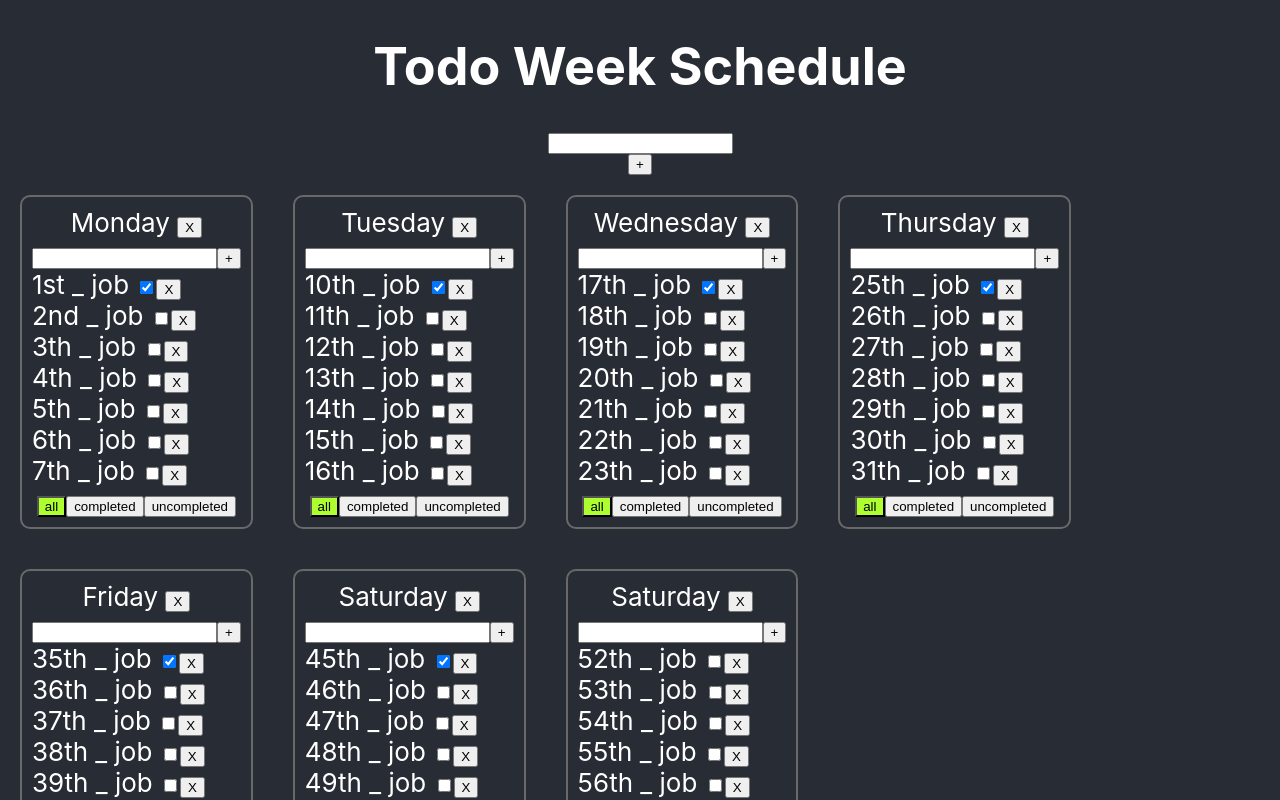
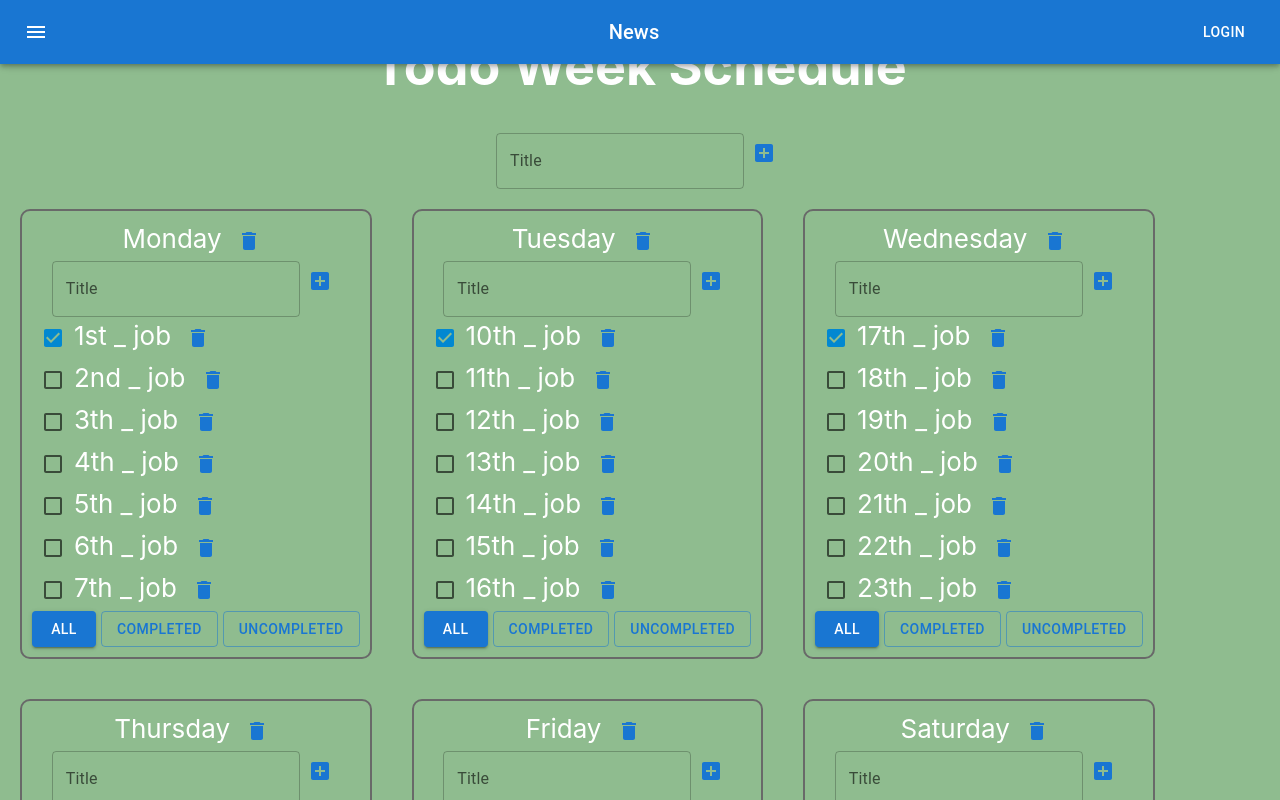
Before and after one commit to AgeevDmitryMinsk/REACT_to-do_schedule_by_day_of_the_week, a React (Create React App) app: page / in a window 1280 px wide. Shown: the top 800 px of the page. Built offline with nearby package versions, Linux system fonts and the light colour scheme.

Commit message:
add material UI Buttons IconButton TextField Checkbox AppBar

```diff
--- a/src/App.css
+++ b/src/App.css
@@ -1,6 +1,7 @@
 .App {
   text-align: center;
-  background-color: #282c34;
+  /*background-color: #282c34;*/
+  background-color: darkseagreen;
   min-height: 100vh;
   display: flex;
   flex-direction: column;
--- a/src/App.tsx
+++ b/src/App.tsx
@@ -3,6 +3,7 @@ import './App.css';
 import {v1} from "uuid";
 import TodoList from "./TodoList";
 import AddItemForm from "./components/AddItemForm";
+import ButtonAppBar from "./components/ButtonAppBar";
 
 export type tasksType = {
 	id: string
@@ -25,7 +26,7 @@ function App() {
 	const wednesdayID = `wednesdayID___v1()_with_localStarage`//v1()
 	const thursdayID = `thursdayID___v1()_with_localStarage`//v1()
 	const fridayID = `fridayID___v1()_with_localStarage`//v1()
-	const saturdayID =`saturdayID___v1()_with_localStarage`// v1()
+	const saturdayID = `saturdayID___v1()_with_localStarage`// v1()
 	const sundayID = `sundayID___v1()_with_localStarage`//v1()
 
 
@@ -118,22 +119,21 @@ function App() {
 	}
 
 
-
-	useEffect(()=>{
+	useEffect(() => {
 		let tasksTakenFromLocalStorageString = localStorage.getItem('tasksLocalStorage')
 		if (tasksTakenFromLocalStorageString) {
 			let parsedtasksObject = JSON.parse(tasksTakenFromLocalStorageString)
 
-				console.log(parsedtasksObject)
-				setTasks(parsedtasksObject)
+			console.log(parsedtasksObject)
+			setTasks(parsedtasksObject)
 
 		}
 	}, [])
 
-	useEffect(()=>localStorage.setItem(`tasksLocalStorage`, JSON.stringify(tasks) ), [tasks])
+	useEffect(() => localStorage.setItem(`tasksLocalStorage`, JSON.stringify(tasks)), [tasks])
 
 
-	useEffect(()=>{
+	useEffect(() => {
 		let daysTakenFromLocalStorageString = localStorage.getItem(`daysLocalStorage`)
 		if (daysTakenFromLocalStorageString) {
 			let parsedDaysArray = JSON.parse(daysTakenFromLocalStorageString)
@@ -142,7 +142,7 @@ function App() {
 		}
 	}, [])
 
-	useEffect(()=>localStorage.setItem(`daysLocalStorage`, JSON.stringify(days) ), [days])
+	useEffect(() => localStorage.setItem(`daysLocalStorage`, JSON.stringify(days)), [days])
 
 	function changeTitleStatus(dayID: string, taskID: string, isDoneTask: boolean) {
 		//setTasks([...tasks.map(el => el.id === taskID ? {...el, isDone: !isDoneTask} : el)])
@@ -173,32 +173,38 @@ function App() {
 	}
 
 
-	function addNewTodoList(newTodoListTitle:string) {
+	function addNewTodoList(newTodoListTitle: string) {
 		let newTodoListID = v1()
 		setDays([...days, {id: newTodoListID, title: newTodoListTitle, filter: "all"},])
-		setTasks({...tasks, [newTodoListID]:[]})
+		setTasks({...tasks, [newTodoListID]: []})
 	}
 
-	function onChangeTaskTitle(dayID:string, taskID:string, newTitle:string) {
+	function onChangeTaskTitle(dayID: string, taskID: string, newTitle: string) {
 		console.log(newTitle)
-		setTasks({...tasks, [dayID]: tasks[dayID].map(el => el.id === taskID
+		setTasks({
+			...tasks, [dayID]: tasks[dayID].map(el => el.id === taskID
 				? {...el, title: newTitle}
-				: el)})
+				: el)
+		})
 	}
 
-	function onChangeWeekDayTitle(dayID:string, newWeekDayTitle:string) {
+	function onChangeWeekDayTitle(dayID: string, newWeekDayTitle: string) {
 		console.log(newWeekDayTitle)
-		setDays([...days.map(el=> el.id===dayID
-		?{...el, title: newWeekDayTitle}
-		:el)])
+		setDays([...days.map(el => el.id === dayID
+			? {...el, title: newWeekDayTitle}
+			: el)])
 	}
 
 	return (
 
 		<div className="App">
+			<ButtonAppBar/>
+
 			<h1> Todo Week Schedule</h1>
+			<div>
+				<AddItemForm addItem={addNewTodoList}/>
+			</div>
 
-			<AddItemForm addItem={addNewTodoList}/>
 
 			<div className="days_container">
 				{days.map(el => {
--- a/src/ButtonStatus.tsx
+++ b/src/ButtonStatus.tsx
@@ -1,5 +1,6 @@
 import React from 'react';
 import {tasksValueType} from "./App";
+import {Button} from "@mui/material";
 
 export type ButtonStatusType = {
 	onCLickButtonStatusHandle: (dayID: string, valueB: tasksValueType) => void
@@ -10,30 +11,30 @@ export type ButtonStatusType = {
 export const ButtonStatus: React.FC<ButtonStatusType> =
 	({
 		 onCLickButtonStatusHandle,
-		dayID,
+		 dayID,
 		 filter
 
 	 }) => {
 
-		let ButtonStyleALL = filter === `all` ? `active` : ``
-		let ButtonStyleCompleted = filter === `completed` ? `active` : ``
-		let ButtonStyleUnCompleted = filter === `uncompleted` ? `active` : ``
 
 		return (
 			<div>
 
-				<button onClick={() => onCLickButtonStatusHandle(dayID, `all`)}
-								className={ButtonStyleALL}>
+				<Button onClick={() => onCLickButtonStatusHandle(dayID, `all`)}
+								variant={filter === `all` ? `contained` : "outlined"}
+				>
 					all
-				</button>
-				<button onClick={() => onCLickButtonStatusHandle(dayID, `completed`)}
-								className={ButtonStyleCompleted}>
+				</Button>
+				<Button onClick={() => onCLickButtonStatusHandle(dayID, `completed`)}
+								variant={filter === `completed` ? `contained` : `outlined`}
+								style={{margin:"0 5px"}}
+				>
 					completed
-				</button>
-				<button onClick={() => onCLickButtonStatusHandle(dayID, `uncompleted`)}
-								className={ButtonStyleUnCompleted}>
+				</Button>
+				<Button onClick={() => onCLickButtonStatusHandle(dayID, `uncompleted`)}
+								variant={filter === `uncompleted` ? `contained` : `outlined`}>
 					uncompleted
-				</button>
+				</Button>
 
 			</div>
 		);
--- a/src/EditableSpan.tsx
+++ b/src/EditableSpan.tsx
@@ -1,8 +1,9 @@
 import React, {ChangeEvent, useState} from "react";
+import {TextField} from "@mui/material";
 
 type EditableSpanPropsType = {
 	title: string
-	onChange: (newValue:string)=>void
+	onChange: (newValue: string) => void
 }
 
 export function EditableSpan(props: EditableSpanPropsType) {
@@ -19,17 +20,26 @@ export function EditableSpan(props: EditableSpanPropsType) {
 		props.onChange(title)
 	}
 
-	function onchangeTitleHandler(e:ChangeEvent<HTMLInputElement>) {
+	function onchangeTitleHandler(e: ChangeEvent<HTMLInputElement>) {
 		console.log(e.currentTarget.value)
 		setTitle(e.currentTarget.value)
 	}
 
+	function onKeyPressEnterHandler(e: React.KeyboardEvent<HTMLInputElement>) {
+		if (e.key === `Enter`) {
+			activateViewMode()
+		}
+	}
+
 	return (
 		editMode
-			? <input onBlur={activateViewMode}
-							 value={title}
-							 onChange={onchangeTitleHandler}
-							 autoFocus={true}/>
+			? <TextField variant="filled"
+									 size={"small"}
+									 onBlur={activateViewMode}
+									 onKeyPress={onKeyPressEnterHandler}
+									 value={title}
+									 onChange={onchangeTitleHandler}
+									 autoFocus={true}/>
 			: <span onDoubleClick={activateEditMode}>{props.title} </span>
 	)
 }
--- a/src/TodoList.tsx
+++ b/src/TodoList.tsx
@@ -3,6 +3,9 @@ import {tasksType, tasksValueType} from "./App";
 import {ButtonStatus} from "./ButtonStatus";
 import AddItemForm from "./components/AddItemForm";
 import {EditableSpan} from "./EditableSpan";
+import {Checkbox, IconButton} from "@mui/material";
+import {Delete} from "@mui/icons-material";
+import DeleteIcon from '@mui/icons-material/Delete';
 
 type TodoListType = {
 	weekTitle: string
@@ -62,7 +65,13 @@ const TodoList: React.FC<TodoListType> = ({
 			<div>
 				<EditableSpan title={weekTitle} onChange={onChangeWeekDayTitleHandler}/>
 				{/*{weekTitle}*/}
-				<button onClick={onClickRemoveDayHandler}>X</button>
+				{/*<button onClick={onClickRemoveDayHandler}>X</button>*/}
+
+				<IconButton onClick={onClickRemoveDayHandler} aria-label="delete" size="medium" color={"primary"}>
+					<DeleteIcon />
+				</IconButton>
+
+
 			</div>
 
 			{/*<AddItemForm addItem={addTaskHandler}/>*/}
@@ -97,9 +106,18 @@ const TodoList: React.FC<TodoListType> = ({
 				return (
 					<div key={el.id} className={`tasksStyle`}>
 						{/*<span>{el.title}</span>*/}
+
+						<Checkbox  checked={el.isDone}
+											 onChange={onChangeCheckBoxHandle}
+											 color={"info"}
+						/>
 						<EditableSpan title={el.title} onChange={onChangeTitleHandler}/>
-						<input type="checkbox" checked={el.isDone} onChange={onChangeCheckBoxHandle}/>
-						<button onClick={onClickRemoveHandleButton}>X</button>
+
+
+						<IconButton onClick={onClickRemoveHandleButton} aria-label="delete" size="medium" color={"primary"}>
+							<DeleteIcon />
+						</IconButton>
+
 					</div>
 
 
--- a/src/components/AddItemForm.tsx
+++ b/src/components/AddItemForm.tsx
@@ -1,7 +1,9 @@
 import React, {ChangeEvent, useState} from 'react';
+import {Button, IconButton, TextField} from "@mui/material";
+import {AddBox, Fingerprint} from "@mui/icons-material";
 
 type AddItemFormPropsType = {
-	addItem: (newUnivTitle:string)=>void
+	addItem: (newUnivTitle: string) => void
 }
 
 const AddItemForm: React.FC<AddItemFormPropsType> = ({addItem}) => {
@@ -24,7 +26,7 @@ const AddItemForm: React.FC<AddItemFormPropsType> = ({addItem}) => {
 		let title = e.currentTarget.value
 		setTitle(title)
 		if (title === ``) {
-			setError(`please, enter some test`)
+			setError(`please, enter some text`)
 		} else {
 			setError(``)
 		}
@@ -44,17 +46,19 @@ const AddItemForm: React.FC<AddItemFormPropsType> = ({addItem}) => {
 
 	return (
 		<>
-			<input type={"text"} value={title}
-						 onChange={onChangeInputHandle}
-						 onKeyPress={onKeyPressInputHandle}
-				// onBlur={onBlurInputHandle}
-						 className={InputStyle}
+			<TextField label="Title"
+								 value={title}
+								 color={"info"}
+								 onChange={onChangeInputHandle}
+								 onKeyPress={onKeyPressInputHandle}
+								 error={!!error}
+								 helperText={error}
+								 // onBlur={onBlurInputHandle}
+								 //className={InputStyle}
 			/>
-			<button onClick={onCLickButtonHandle}>+</button>
-			<div className={`errorStyle`}>
-				{error}
-			</div>
-
+			<IconButton onClick={onCLickButtonHandle}
+									color={"primary"}
+			><AddBox/></IconButton>
 		</>
 	);
 };
--- /dev/null
+++ b/src/components/ButtonAppBar.tsx
@@ -0,0 +1,32 @@
+import * as React from 'react';
+import AppBar from '@mui/material/AppBar';
+import Box from '@mui/material/Box';
+import Toolbar from '@mui/material/Toolbar';
+import Typography from '@mui/material/Typography';
+import Button from '@mui/material/Button';
+import IconButton from '@mui/material/IconButton';
+import MenuIcon from '@mui/icons-material/Menu';
+
+export default function ButtonAppBar() {
+	return (
+		<Box sx={{ display: "contents" }}  >
+			<AppBar position="fixed" color={"primary"}>
+				<Toolbar>
+					<IconButton
+						size="large"
+						edge="start"
+						color="inherit"
+						aria-label="menu"
+						sx={{ mr: 2 }}
+					>
+						<MenuIcon />
+					</IconButton>
+					<Typography variant="h6" component="div" sx={{ flexGrow: 1 }}>
+						News
+					</Typography>
+					<Button color="inherit">Login</Button>
+				</Toolbar>
+			</AppBar>
+		</Box>
+	);
+}
```
Also changed, not shown: package.json (+9 -1 lines), 2 other files (tests, documents, lock files or other folders).
